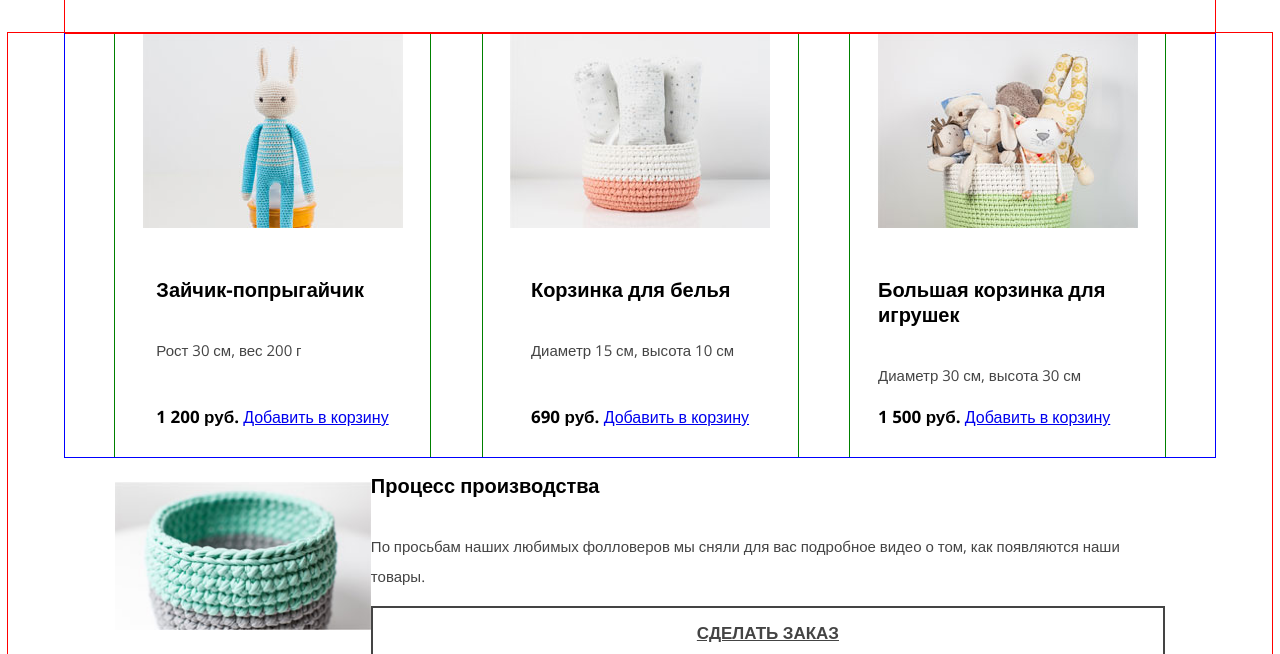
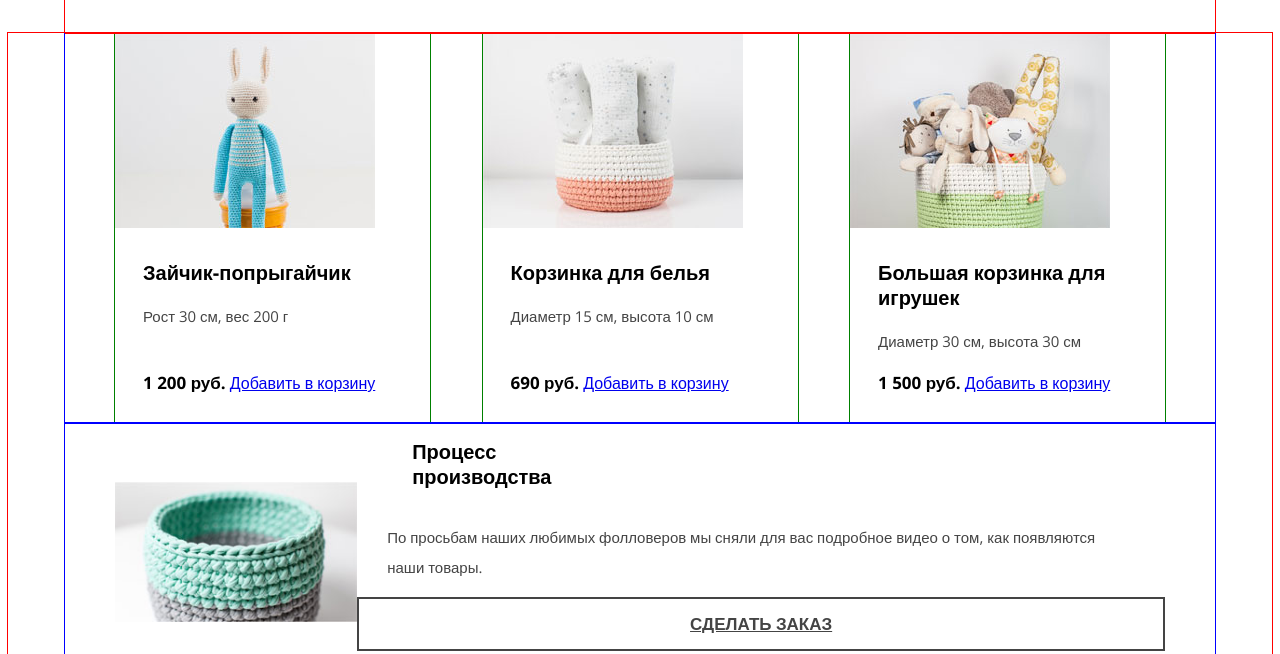
Before and after one commit to Web-proger/mishka, a website: page catalog.html in a window 1280 px wide. Shown: the part 297-951 px from the top of the page. Drawn offline with nearby package versions, Linux system fonts and the light colour scheme; files that its build step writes are made by us from their sources.

Commit message:
продолжал делать поведение сетки каталога

```diff
--- a/sass/blocks/catalog.scss
+++ b/sass/blocks/catalog.scss
@@ -11,12 +11,13 @@
   &__item {
     display: flex;
     flex-direction: column;
-    align-items: center;
     outline: 1px solid green; //Временно
     width: 100%;
     display: flex;
   }
   &__caption {
+  margin-top: 0;
+  margin-bottom: 0;
   font-size: 17px;
   line-height: 24px;
   font-weight: 700;
@@ -50,18 +51,18 @@
 @media #{$tablet-width} {
   .catalog {
     &__item {
-      min-height: 334px;
+      min-height: 335px;
       flex-direction: row;
     }
-
     &__caption-name {
       font-size: 20px;
     }
-
     &__size {
       font-size: 15px;
     }
-
+    &__buy {
+      margin-top: auto;
+    }
     &__price {
       font-size: 17px;
     }
--- a/sass/blocks/production.scss
+++ b/sass/blocks/production.scss
@@ -1,4 +1,5 @@
 .production {
+  outline: 1px solid blue; //Временно
   @include container;
   @include adapive-padding;
   position: relative;
@@ -9,6 +10,8 @@
   &__caption {
   position: absolute;
   top: 10px;
+  left: 120px;
+  width: 170px;
   font-size: 17px;
   line-height: 24px;
   font-weight: 700;
@@ -18,6 +21,7 @@
     text-decoration: none;
   }
   &__description {
+  padding: 0 30px;
   font-size: 13px;
   line-height: 24px;
   font-weight: 400;
@@ -25,6 +29,9 @@
   }
   &__video {
     padding-top: 96px;
+  }
+  &__order-btn {
+    margin-bottom: 35px;
   }
 }
 
@@ -34,6 +41,7 @@
       padding-top: 0;
     }
     &__caption {
+      padding-left: 55px;
       position: static;
     }
     &__caption-name {
```
